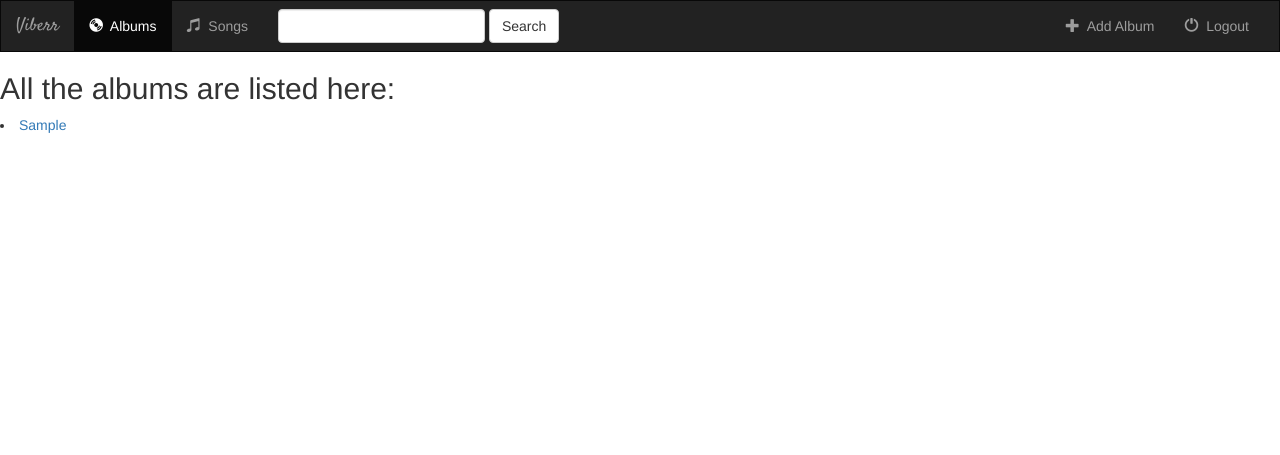
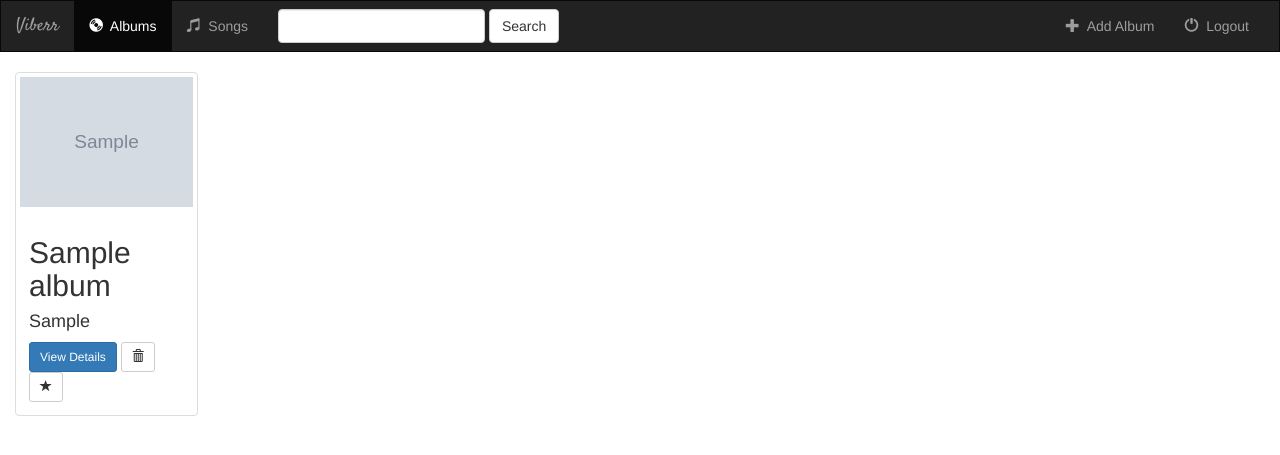
Before and after one commit to dileepn50/music_album, a Django app: page /music/ in a window 1280 px wide. Shown: the top 455 px of the page. Run offline with Django 3.2, Linux system fonts and the light colour scheme; tables that the repository leaves empty hold one stand-in row (values such as "Sample post"); grey boxes marked "Sample" are stand-in pictures; some libraries are stand-ins or nearby versions.

Commit message:
album form creation,form update and formdelete functions are added

```diff
--- a/website/music/models.py
+++ b/website/music/models.py
@@ -5,7 +5,7 @@ class Album(models.Model):
     artist = models.CharField(max_length=250)
     album_title = models.CharField(max_length=500)
     genre = models.CharField(max_length=100)
-    album_logo = models.CharField(max_length=1000)
+    album_logo = models.FileField()
 
     def get_absolute_url(self):
         return reverse('music:index')
--- a/website/music/templates/music/album_form.html
+++ b/website/music/templates/music/album_form.html
@@ -11,7 +11,7 @@
       <div class='col-sm-12 col-md-7'>
         <div class='panel panel-default'>
           <div class='panel-body'>
-            <form class='form-horizontal' action='' method='post'>
+            <form class='form-horizontal' action='' method='post' enctype="multipart/form-data">
               {% csrf_token %}
               {% include 'music/form-template.html' %}
               <div class='form-group'>
--- a/website/music/templates/music/detail.html
+++ b/website/music/templates/music/detail.html
@@ -3,7 +3,7 @@
   Album Details
 {% endblock %}
 {% block body %}
-  <img src="{{ album.album_logo}}" wdith='700' height='1100'></a>
+  <img src="{{ album.album_logo.url }}" wdith='700' height='1100'></a>
   <h2>artist name: {{ object.artist }}</h2>
   <h2>album title: {{ object.album_title }}</h2>
 
--- a/website/music/templates/music/index.html
+++ b/website/music/templates/music/index.html
@@ -4,12 +4,52 @@
 	Vigerr
 {% endblock %}
 {% block body %}
-	<h2>All the albums are listed here:</h2>
-		{% if all_albums %}
-			{% for album in all_albums %}
-				<li><a href="{% url 'music:detail' album.id %}">{{ album.artist }}</a></li>
-			{% endfor %}
-		{% else %}
-			<li>Ther are no albums in the database </li>
-		{% endif %}
+<div class="albums-container container-fluid">
+
+	<!-- Albums -->
+	<div class="row">
+			{% if all_albums %}
+					{% for album in all_albums %}
+							<div class="col-sm-4 col-lg-2">
+									<div class="thumbnail">
+											<a href="{% url 'music:detail' album.id %}">
+													<img src="{{ album.album_logo.url }}" class="img-responsive">
+											</a>
+											<div class="caption">
+													<h2>{{ album.album_title }}</h2>
+													<h4>{{ album.artist }}</h4>
+
+													<!-- View Details -->
+													<a href="{% url 'music:detail' album.id %}" class="btn btn-primary btn-sm" role="button">View Details</a>
+
+													<!-- Delete Album -->
+													<form action="{% url 'music:album-delete' album.id %}" method="post" style="display: inline;">
+															{% csrf_token %}
+															<input type="hidden" name="album_id" value="{{ album.id }}" />
+															<button type="submit" class="btn btn-default btn-sm">
+																	<span class="glyphicon glyphicon-trash"></span>
+															</button>
+													</form>
+
+													<!-- Favorite Album -->
+													<a href="#" class="btn btn-default btn-sm btn-favorite">
+															<span class="glyphicon glyphicon-star {% if album.is_favorite %}active{% endif %}"></span>
+													</a>
+
+											</div>
+									</div>
+							</div>
+
+					{% endfor %}
+			{% else %}
+					<div class="col-sm-12">
+							<br>
+							<a href="#">
+									<button type="button" class="btn btn-success">
+											<span class="glyphicon glyphicon-plus"></span>&nbsp; Add an Album
+									</button>
+							</a>
+					</div>
+			{% endif %}
+	</div>
 {% endblock %}
--- a/website/music/urls.py
+++ b/website/music/urls.py
@@ -1,4 +1,5 @@
 from django.conf.urls import url, include
+
 
 from . import views
 
@@ -11,4 +12,9 @@ urlpatterns = [
     url(r'^favourite/(?P<album_id>[0-9]+)/$', views.favourite, name='favourite'),
     url(r'^album/add$', views.CreateView.as_view(), name='add-album'),
 
+    url(r'^album/(?P<pk>[0-9]+)/$', views.AlbumUpdate.as_view(), name='album-update'),
+    url(r'^album/(?P<pk>[0-9]+)/delete$', views.AlbumDelete.as_view(), name='album-delete'),
+
+
+
 ]
--- a/website/music/views.py
+++ b/website/music/views.py
@@ -2,6 +2,7 @@ from django import shortcuts
 from django import http
 from django.views import generic
 from django.views.generic import edit
+from django.core.urlresolvers import reverse_lazy
 
 
 from music import models
@@ -37,6 +38,15 @@ class CreateView(edit.CreateView):
     fields = ['artist', 'album_title', 'genre', 'album_logo']
 
 
+class AlbumUpdate(edit.UpdateView):
+    model = models.Album
+    fields = ['artist', 'album_title', 'genre', 'album_logo']
+
+class AlbumDelete(edit.DeleteView):
+    model = models.Album
+    success_url = reverse_lazy('music:index')
+
+
 def favourite(request, album_id):
     #print(request.POST)
     song_id = request.POST['song']
--- a/website/website/settings.py
+++ b/website/website/settings.py
@@ -123,3 +123,6 @@ USE_TZ = True
 # https://docs.djangoproject.com/en/1.9/howto/static-files/
 
 STATIC_URL = '/static/'
+
+MEDIA_ROOT = os.path.join(BASE_DIR, 'media')
+MEDIA_URL = '/media/'
--- a/website/website/urls.py
+++ b/website/website/urls.py
@@ -15,8 +15,14 @@ Including another URLconf
 """
 from django.conf.urls import url, include
 from django.contrib import admin
+from django.conf import settings
+from django.conf.urls.static import static
 
 urlpatterns = [
     url(r'^admin/', admin.site.urls),
     url(r'^music/', include('music.urls', namespace='music')),
 ]
+
+if settings.DEBUG:
+    urlpatterns += static(settings.STATIC_URL, document_root=settings.STATIC_ROOT)
+    urlpatterns += static(settings.MEDIA_URL, document_root=settings.MEDIA_ROOT)
```
Also changed, not shown: website/music/forms.py (added, +10 -0 lines), website/media/306182.jpg (added), website/media/306182_xQqc0La.jpg (added), website/media/A--R--Rahman-1440x900-12151.jpg (added), website/media/Shreya-Ghoshal-HD-Wallpapers-10-Free-Download-for-PC.jpg (added), website/media/Sonu-Nigam-1440x900-9384.jpg (added), website/media/Sunidhi-Chauhan-1440x900-8170.jpg (added), website/music/migrations/0003_auto_20171030_1819.py (added).
